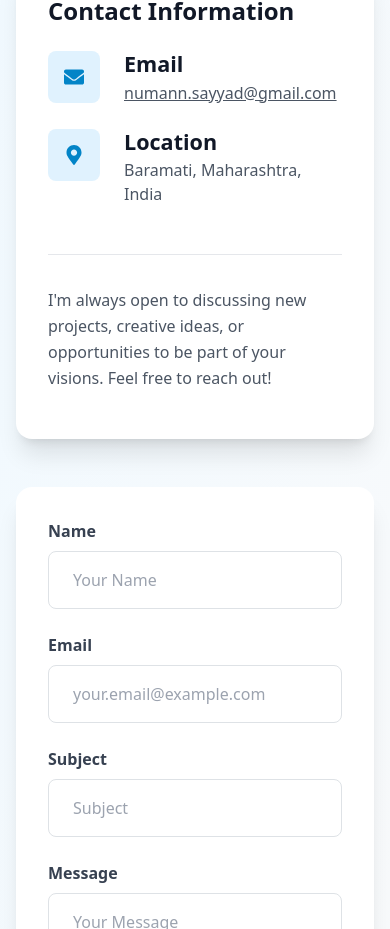
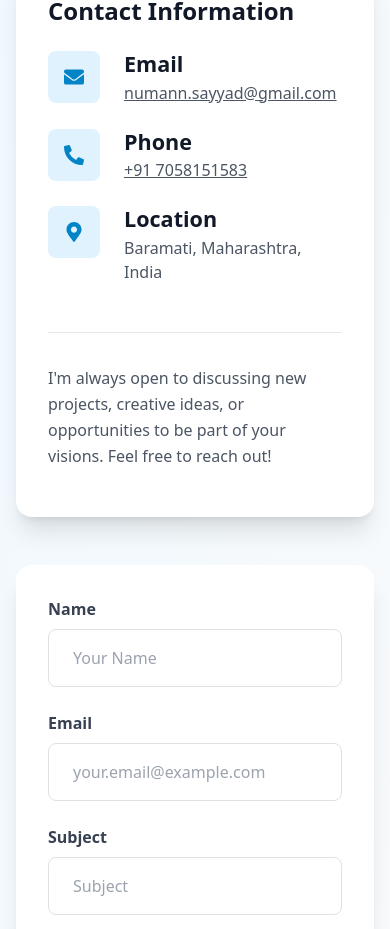
Before and after one commit to numansayyad/portfolio, a React (Vite) app: page / in a window 390 px wide. Shown: the part 7859-8788 px from the top of the page. Built offline with nearby package versions, Linux system fonts and the light colour scheme.

Commit message:
add mobile number in this project

```diff
--- a/src/components/Contact.tsx
+++ b/src/components/Contact.tsx
@@ -1,5 +1,6 @@
 import { useState } from 'react'
-import { FaEnvelope, FaMapMarkerAlt } from 'react-icons/fa'
+// import { FaEnvelope, FaMapMarkerAlt } from 'react-icons/fa'
+import { FaEnvelope, FaMapMarkerAlt, FaPhoneAlt } from 'react-icons/fa'
 
 const Contact = () => {
   const [formData, setFormData] = useState({
@@ -62,6 +63,25 @@ const Contact = () => {
                     </a>
                   </div>
                 </div>
+
+
+                <div className="flex items-start gap-4">
+                  <div className="bg-primary-100 p-3 rounded-lg">
+                    <FaPhoneAlt className="text-primary-600 text-xl" />
+                  </div>
+                  <div>
+                    <h4 className="font-semibold text-gray-900 mb-1">Phone</h4>
+                    <a
+                      href="tel:+917058151583"
+                      className="text-gray-600 hover:text-primary-600 transition-colors"
+                    >
+                      +91 7058151583
+                    </a>
+                  </div>
+                </div>
+
+
+
 
                 <div className="flex items-start gap-4">
                   <div className="bg-primary-100 p-3 rounded-lg">
```
